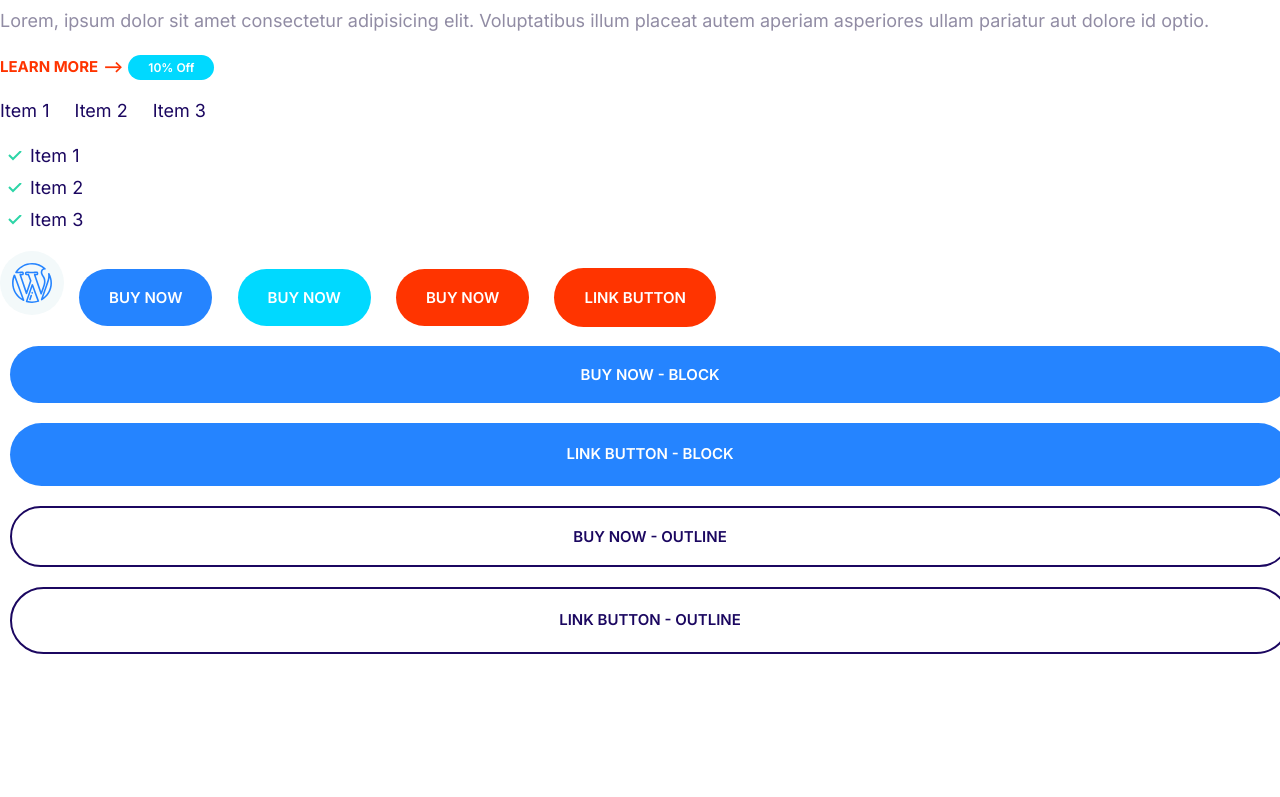
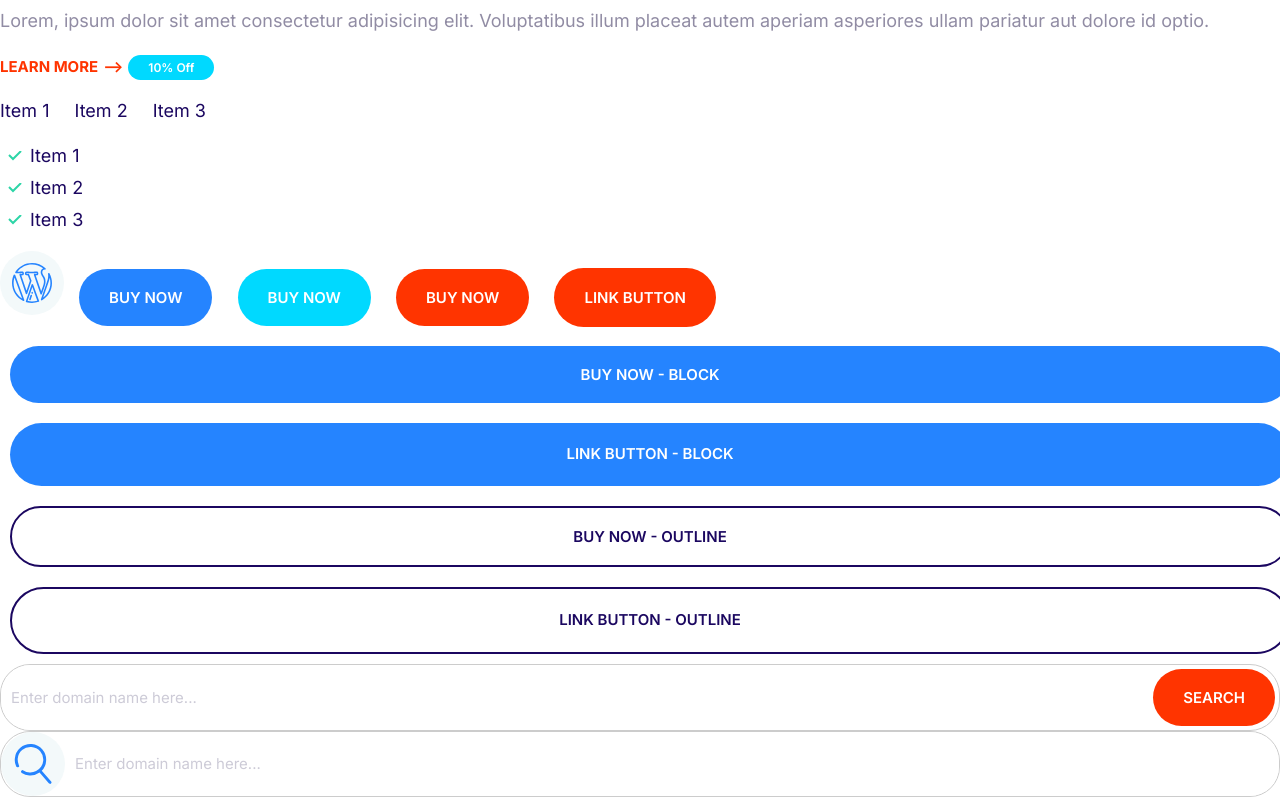
Before and after one commit to PhantomPWR/cwm-html-css-pt3, a plain HTML site: page index.html in a window 1280 px wide. Shown: the part 330-1127 px from the top of the page. Before the commit the page ends 994 px from the top, so only its background shows below. Drawn offline with Linux system fonts and the light colour scheme.

Commit message:
Create input components

```diff
--- a/css/styles.css
+++ b/css/styles.css
@@ -4,6 +4,8 @@
 	--color-accent: #ff3400;
 	--color-headings: #1b0760;
 	--color-body: #918ca4;
+	--color-border: #ccc;
+	--border-radius: 30px;
 }
 
 *,
@@ -247,3 +249,39 @@ a {
 		font-size: 1.5rem;
 	}
 }
+
+/* Inputs */
+.input {
+	border: 1px solid var(--color-border);
+	border-radius: var(--border-radius);
+	color: var(--color-headings);
+	font-size: 2rem;
+	outline: 0;
+	padding: 1.5rem 3.5rem;
+}
+
+::placeholder {
+	color: #cdcbd7;
+}
+
+.input-group {
+	border: 1px solid var(--color-border);
+	border-radius: var(--border-radius);
+	display: flex;
+}
+
+.input-group .input {
+	border: 0;
+	flex-grow: 1;
+	padding: 1.5rem 1rem;
+}
+
+.input-group .btn {
+	margin: 4px;
+}
+
+@media screen and (min-width: 1024px) {
+	.input {
+		font-size: 1.5rem;
+	}
+}
--- a/index.html
+++ b/index.html
@@ -48,5 +48,30 @@
 		<a href="" class="btn btn--primary btn--block">Link Button - Block</a>
 		<button class="btn btn--outline btn--block">Buy Now - Outline</button>
 		<a href="" class="btn btn--outline btn--block">Link Button - Outline</a>
+
+		<div class="input-group">
+			<input
+				class="input"
+				type="text"
+				name=""
+				id=""
+				placeholder="Enter domain name here..."
+			/>
+			<button class="btn btn--accent">Search</button>
+		</div>
+		<div class="input-group">
+			<span class="icon-container">
+				<svg class="icon icon--primary">
+					<use xlink:href="/images/sprite.svg#search"></use>
+				</svg>
+			</span>
+			<input
+				class="input"
+				type="text"
+				name=""
+				id=""
+				placeholder="Enter domain name here..."
+			/>
+		</div>
 	</body>
 </html>
```
Also changed, not shown: components/inputs.html (added, +24 -0 lines).
